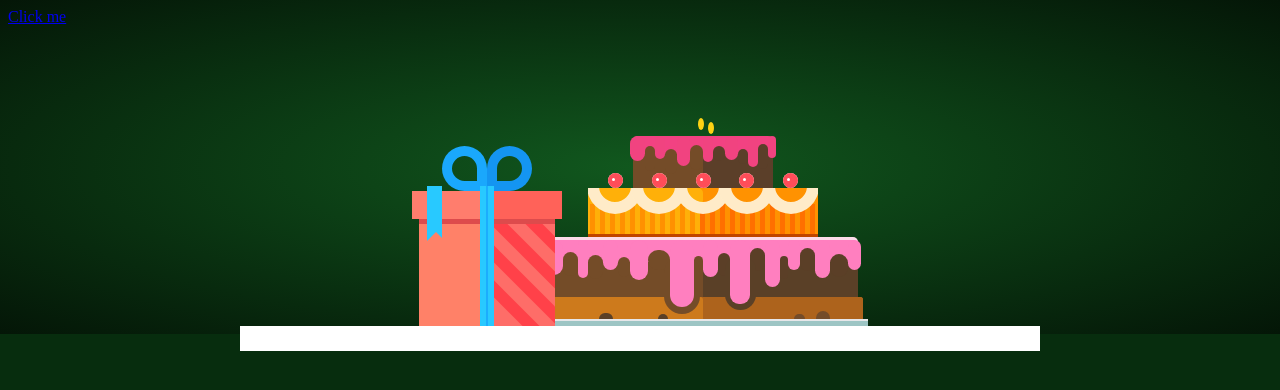
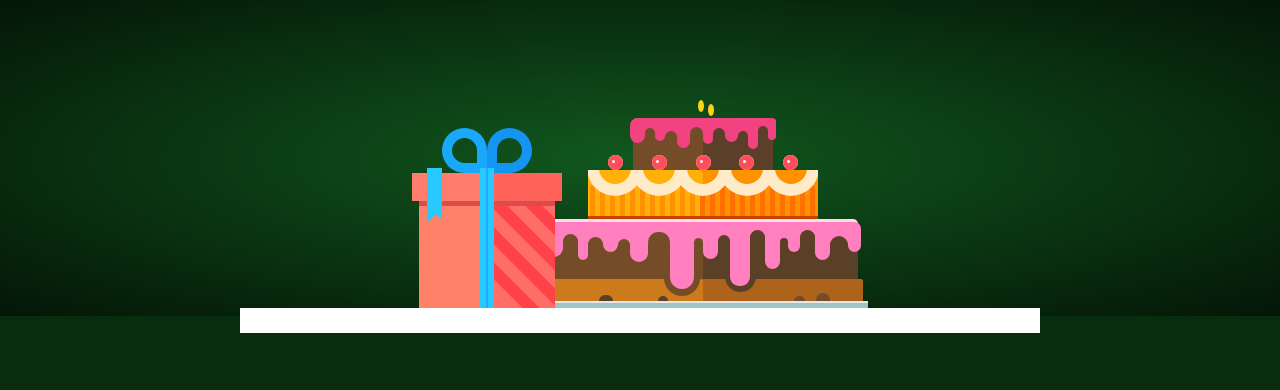
Before and after one commit to hamzaschat/HB_video, a plain HTML site: page index.html in a window 1280 px wide. Drawn offline with Linux system fonts and the light colour scheme.

Commit message:
Update index.html

```diff
--- a/index.html
+++ b/index.html
@@ -9,7 +9,6 @@
 <body>
 <!-- partial:index.partial.html -->
 <body>
-  <div><a href="https://youtu.be/Dle8ImzO59U" target="_blank">Click me</a> </div>
     <section class="wrap">
         <section class="gift">
             <div class="giftcard"><a href="https://youtu.be/Dle8ImzO59U" target="_blank">Click me</a> </div>
```
